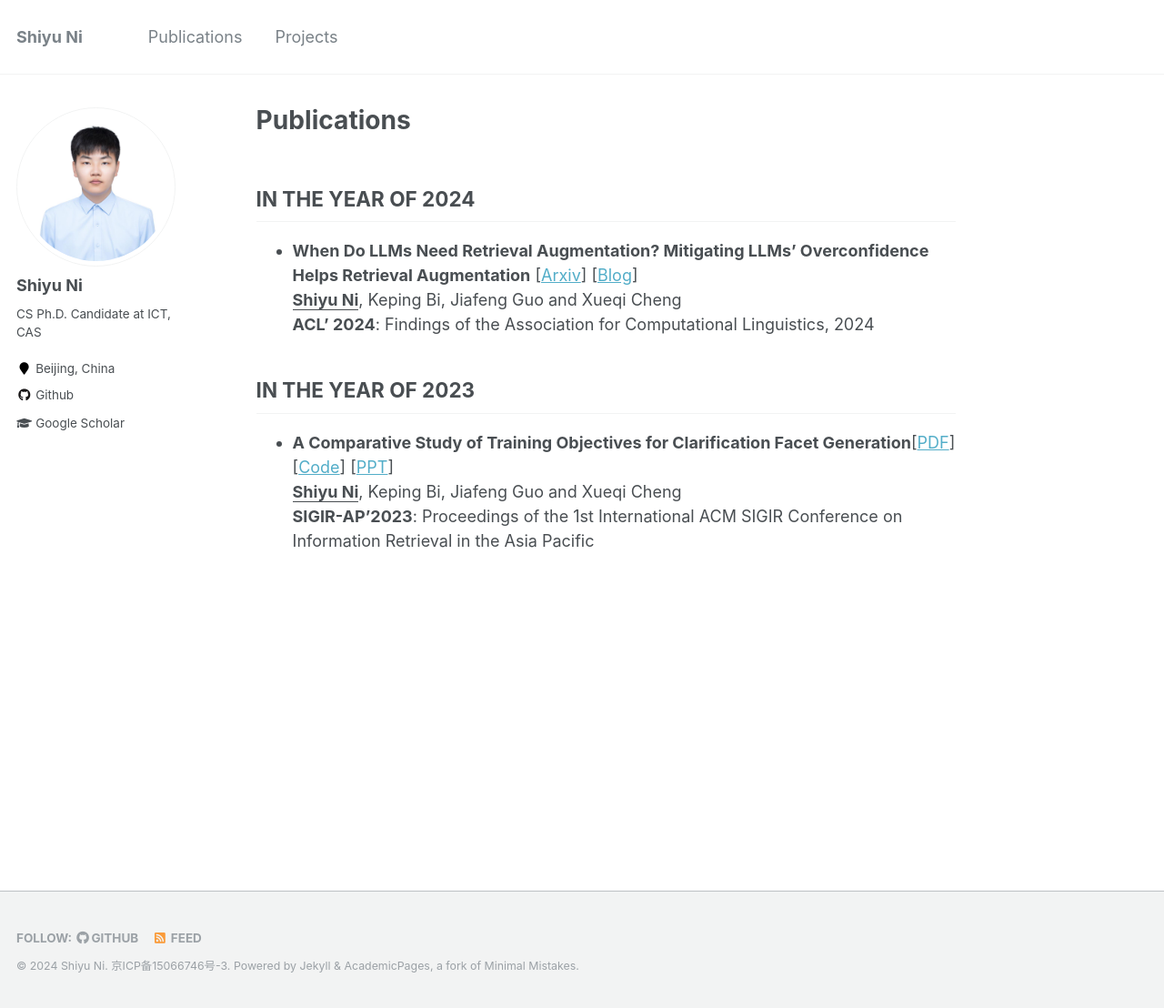
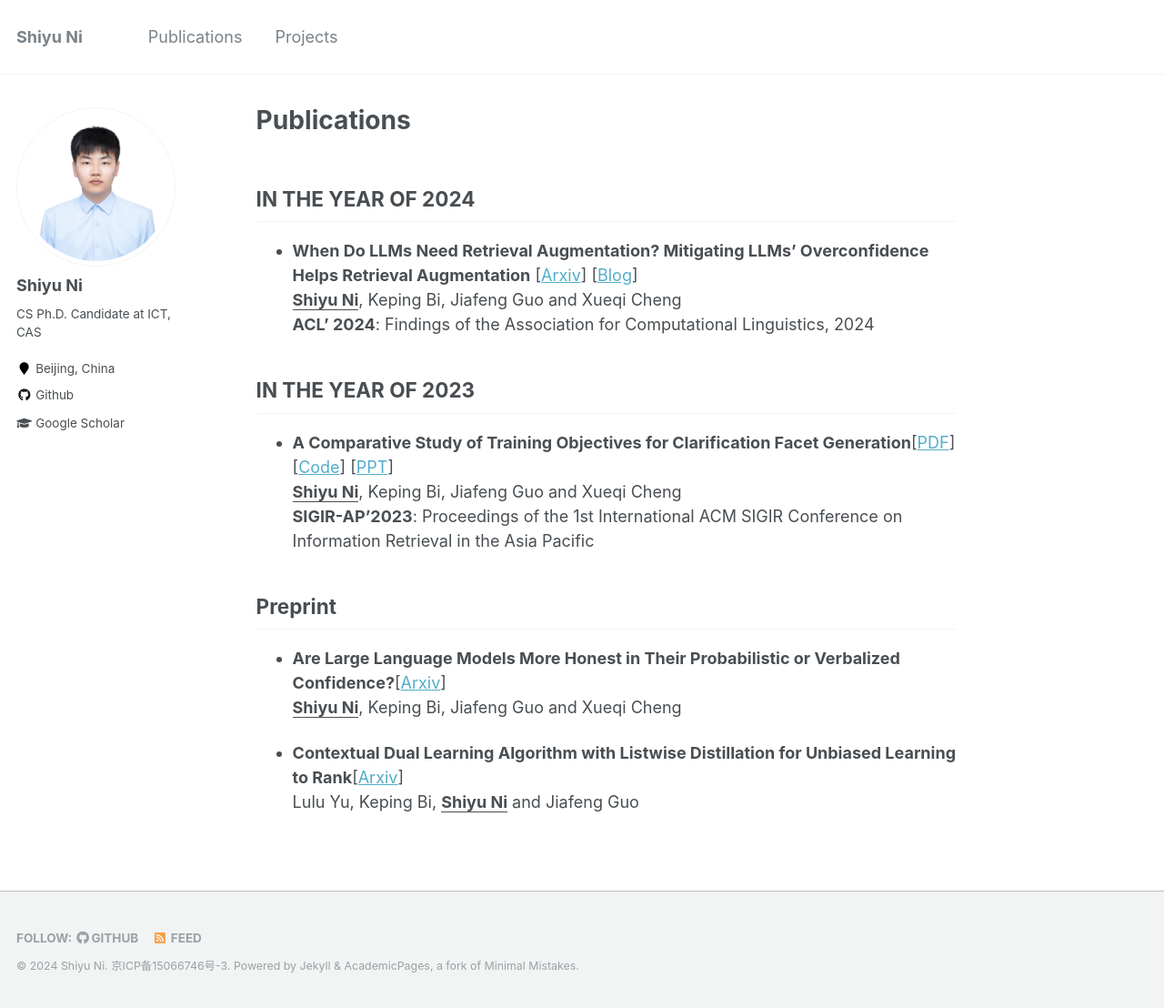
Before and after one commit to ShiyuNee/ShiyuNee.github.io, a Jekyll site: the page built from _pages/publications.md, in a window 1280 px wide and 1108 px high. Shown: the whole window at 91% size. Built offline with Jekyll 4.4.1, drawn with Linux system fonts in a browser that asks for light colours.

Commit message:
update pub

```diff
--- a/_pages/publications.md
+++ b/_pages/publications.md
@@ -17,3 +17,10 @@ IN THE YEAR OF 2023
 
 - **A Comparative Study of Training Objectives for Clarification Facet Generation**[[PDF](https://arxiv.org/pdf/2310.00703v1.pdf)] [[Code](https://github.com/ShiyuNee/Facet-Generation)] [[PPT](https://github.com/ShiyuNee/Facet-Generation/blob/master/SIGIR-AP2023-Shiyu.pptx)] <br>
   <ins>**Shiyu Ni**</ins>, Keping Bi, Jiafeng Guo and Xueqi Cheng  <br>**SIGIR-AP'2023**: Proceedings of the 1st International ACM SIGIR Conference on Information Retrieval in the Asia Pacific
+
+## Preprint
+- **Are Large Language Models More Honest in Their Probabilistic or Verbalized Confidence?**[[Arxiv](https://arxiv.org/pdf/2408.09773)]  <br>
+  <ins>**Shiyu Ni**</ins>, Keping Bi, Jiafeng Guo and Xueqi Cheng
+
+- **Contextual Dual Learning Algorithm with Listwise Distillation for Unbiased Learning to Rank**[[Arxiv](https://arxiv.org/pdf/2408.09817)]  <br>
+  Lulu Yu, Keping Bi, <ins>**Shiyu Ni**</ins> and Jiafeng Guo
```
